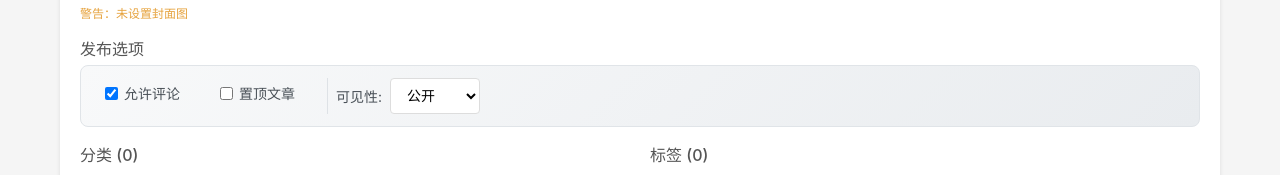
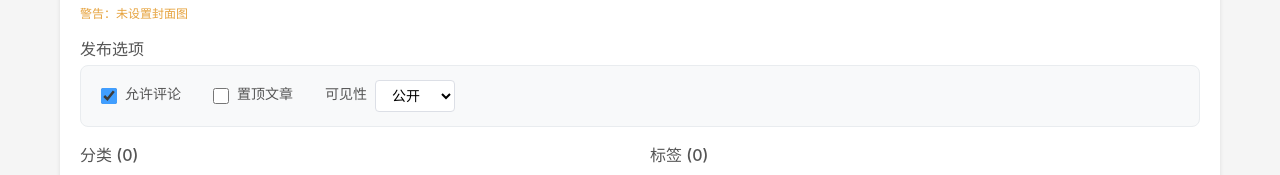
Before and after one commit to Sundaydream/siyuan-plugin-halo-publisher, a Vue app: page / in a window 1280 px wide. Shown: the part 506-681 px from the top of the page. Built offline with nearby package versions, Linux system fonts and the light colour scheme.

Commit message:
feat: Refactor publish options UI to a grid layout with improved accessibility and add automatic authentication recheck on mount.

```diff
--- a/src/App.vue
+++ b/src/App.vue
@@ -81,18 +81,18 @@
         <!-- 发布选项 -->
         <div class="form-group">
           <label>{{ t('publish.publishOptions') }}</label>
-          <div class="publish-options-row">
-            <label class="checkbox-label">
-              <input type="checkbox" v-model="publishOptions.allowComment">
-              <span>{{ t('publish.allowComment') }}</span>
-            </label>
-            <label class="checkbox-label">
-              <input type="checkbox" v-model="publishOptions.pinned">
-              <span>{{ t('publish.pinned') }}</span>
-            </label>
-            <div class="visibility-select">
-              <span class="visibility-label">{{ t('publish.visibility') }}:</span>
-              <select v-model="publishOptions.visible" class="filter-select visibility-dropdown">
+          <div class="publish-options-grid">
+            <div class="option-item">
+              <input type="checkbox" id="allowComment" v-model="publishOptions.allowComment">
+              <label for="allowComment">{{ t('publish.allowComment') }}</label>
+            </div>
+            <div class="option-item">
+              <input type="checkbox" id="pinned" v-model="publishOptions.pinned">
+              <label for="pinned">{{ t('publish.pinned') }}</label>
+            </div>
+            <div class="option-item">
+              <label for="visible">{{ t('publish.visibility') }}</label>
+              <select id="visible" v-model="publishOptions.visible">
                 <option value="PUBLIC">{{ t('publish.visibilityPublic') }}</option>
                 <option value="PRIVATE">{{ t('publish.visibilityPrivate') }}</option>
               </select>
@@ -1096,6 +1096,14 @@ onMounted(async () => {
   // 加载格式调整选项
   loadFormatOptions();
 
+  // 自动检查连接状态（如果配置有效）
+  if (isConfigValid.value) {
+    // 使用 setTimeout 延迟执行，确保不阻塞 UI 加载
+    setTimeout(() => {
+      recheckAuth();
+    }, 500);
+  }
+
   // 使用 props 中的 initialTab 或从 URL 参数获取
   if (props.initialTab && tabs.value.some((tabItem: { id: string }) => tabItem.id === props.initialTab)) {
     switchTab(props.initialTab);
@@ -2864,55 +2872,52 @@ defineExpose({
   cursor: pointer;
 }
 
-/* 发布选项行样式 */
-.publish-options-row {
+/* 发布选项网格样式 */
+.publish-options-grid {
   display: flex;
   align-items: center;
-  gap: 24px;
-  flex-wrap: wrap;
-  padding: 12px 16px;
-  background: linear-gradient(135deg, #f8f9fa 0%, #e9ecef 100%);
+  gap: 32px;
+  padding: 14px 20px;
+  background-color: #f8f9fa;
   border-radius: 8px;
-  border: 1px solid #e0e4e8;
-}
-
-.publish-options-row .checkbox-label {
+  border: 1px solid #e9ecef;
+}
+
+.option-item {
   display: flex;
   align-items: center;
-  gap: 6px;
+  gap: 8px;
   font-size: 14px;
   color: #495057;
+}
+
+.option-item input[type="checkbox"] {
+  width: 16px;
+  height: 16px;
+  margin: 0;
   cursor: pointer;
-  padding: 4px 8px;
-  border-radius: 4px;
-  transition: background-color 0.2s;
-}
-
-.publish-options-row .checkbox-label:hover {
-  background-color: rgba(0, 0, 0, 0.05);
-}
-
-.visibility-select {
-  display: flex;
-  align-items: center;
-  gap: 8px;
-  padding-left: 8px;
-  border-left: 1px solid #dee2e6;
-}
-
-.visibility-label {
+  accent-color: #409eff;
+}
+
+.option-item label {
+  cursor: pointer;
+  white-space: nowrap;
+  user-select: none;
+}
+
+.option-item select {
+  padding: 6px 12px;
   font-size: 14px;
-  color: #495057;
-  white-space: nowrap;
-}
-
-.visibility-dropdown {
-  padding: 6px 10px;
-  font-size: 13px;
-  min-width: 90px;
-  border: 1px solid #ced4da;
+  border: 1px solid #dcdfe6;
   border-radius: 4px;
   background-color: white;
+  cursor: pointer;
+  min-width: 80px;
+}
+
+.option-item select:focus {
+  border-color: #409eff;
+  outline: none;
 }
 
 /* 编辑对话框发布选项样式 */
```
